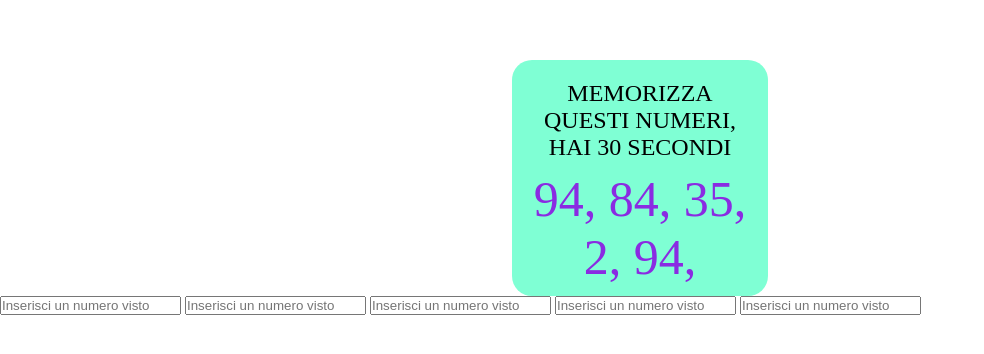
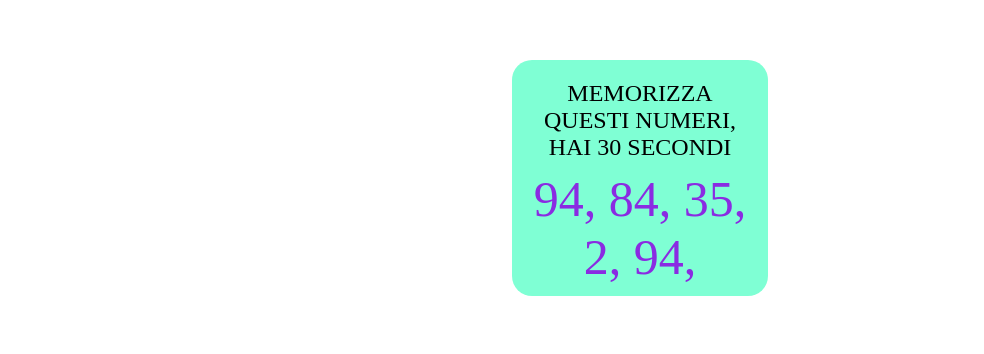
Before and after one commit to DragoAl/js-simon, a plain HTML site: page index.html in a window 1280 px wide. Shown: the part 180-534 px from the top of the page, without its empty margins (0-984 px from the left). Drawn offline with Linux system fonts and the light colour scheme.

Commit message:
refactor

```diff
--- a/index.html
+++ b/index.html
@@ -10,16 +10,6 @@
 <body>
     <div id="text-container"></div>
     <div id="number-container"></div>
-    <form action="">
-        <input type="text" placeholder="Inserisci un numero visto">
-        <input type="text" placeholder="Inserisci un numero visto">
-        <input type="text" placeholder="Inserisci un numero visto">
-        <input type="text" placeholder="Inserisci un numero visto">
-        <input type="text" placeholder="Inserisci un numero visto">
-    </form>
-
-
-
 
     <script src="script.js"></script>
 </body>
--- a/script.js
+++ b/script.js
@@ -17,7 +17,7 @@ for( let i= 1; i <= 5; i++) {
     textCont.innerHTML="MEMORIZZA QUESTI NUMERI, HAI 30 SECONDI";
     randNumCont.innerHTML +=` ${randNum},  `;
 }
-// setTimeout(insertNumber, 30000);
+setTimeout(insertNumber, 30000);
 
 // funzioni
 function randNumGenerator (min, max) {
```
